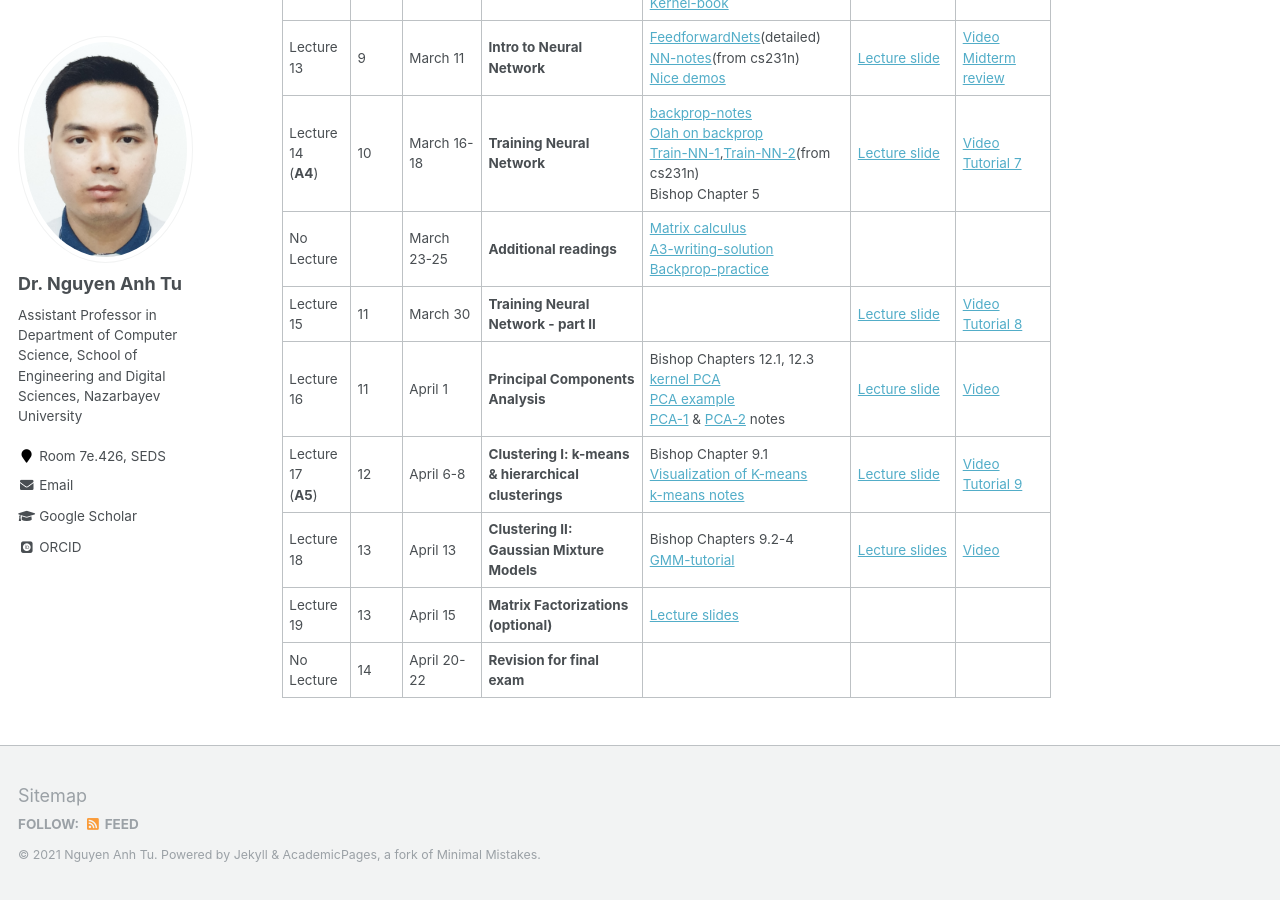
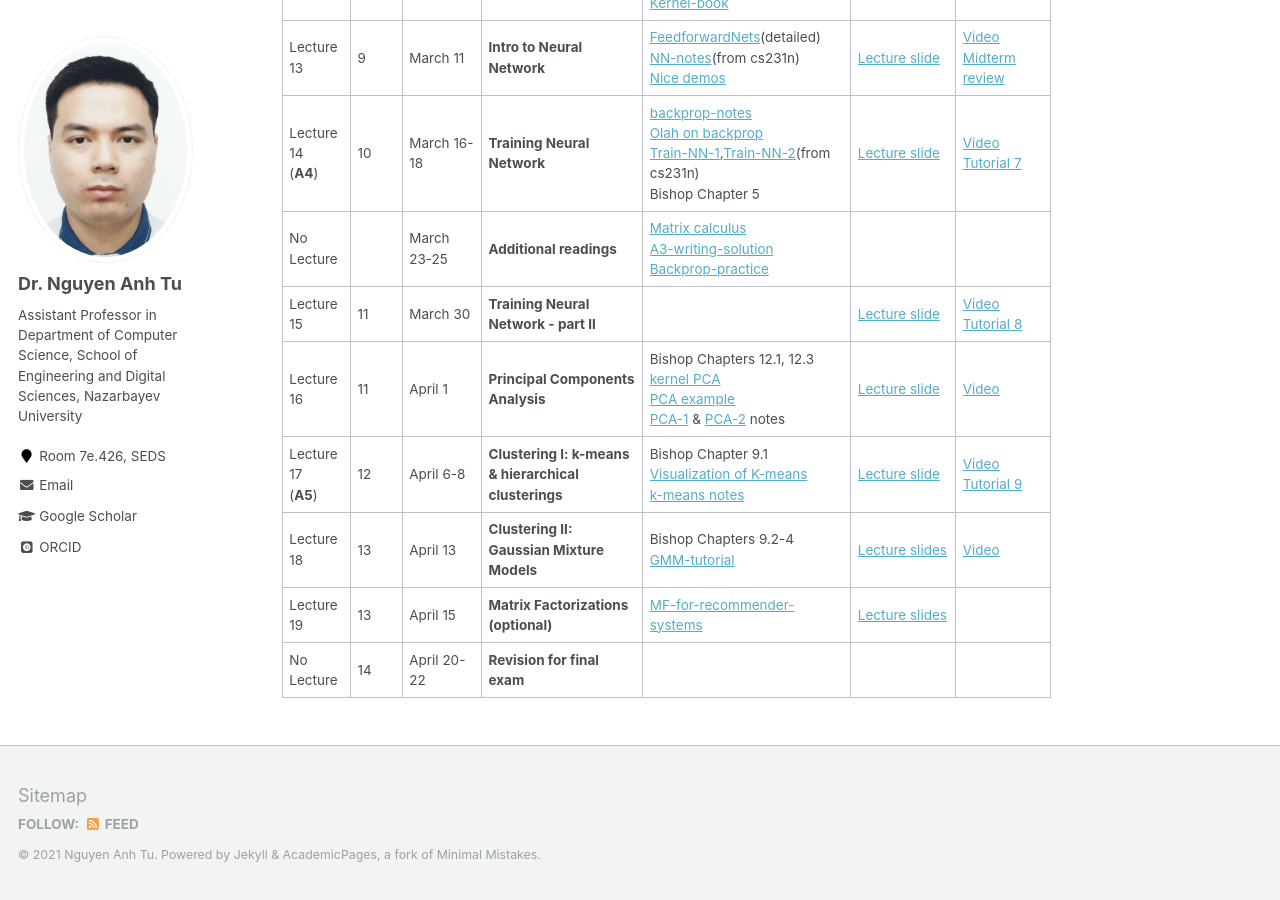
Before and after one commit to tunguyen87/seds-ml, a Jekyll site: the page built from _pages/Lecture.md, in a window 1280 px wide and 900 px high, scrolled down 1552 px. Built offline with Jekyll 4.4.1, drawn with Linux system fonts in a browser that asks for light colours; some web fonts are replaced.

Commit message:
Update Lecture.md

```diff
--- a/_pages/Lecture.md
+++ b/_pages/Lecture.md
@@ -39,5 +39,5 @@ Last day of classes: April 23
 | Lecture 16   |   11  |April 1  |    **Principal Components Analysis**   | Bishop Chapters 12.1, 12.3 <br>  [kernel PCA](https://drive.google.com/file/d/1-61CrswoeT-RFkKg1nFopRfkZTOE61EN/view?usp=sharing) <br> [PCA example](https://drive.google.com/file/d/16c094HG9KT0_1saOMht3HihoO_ObOQPx/view?usp=sharing)  <br>[PCA-1](https://drive.google.com/file/d/1G4xVRmwGSNTXxIDcoM7Bn47EK_9QJkt6/view?usp=sharing) & [PCA-2](https://drive.google.com/file/d/1NxpzJf2WIELADuDyDO3Qzg2xQvHpGhaX/view?usp=sharing) notes     |  [Lecture slide](https://drive.google.com/file/d/1vh3V8gvUFutozA9p4jZQK_VunUKCDl83/view?usp=sharing)        |  [Video](https://youtu.be/ggoePgQZOKo) |
 | Lecture 17<br>(**A5**)   |   12   |April 6-8  |   **Clustering I: k-means & hierarchical clusterings**   |  Bishop Chapter 9.1 <br>[Visualization of K-means](https://www.naftaliharris.com/blog/visualizing-k-means-clustering/) <br>[k-means notes](https://drive.google.com/file/d/1_IuuIM7sRi_vAYB1TZz_R3l5kkm0FjDv/view?usp=sharing) | [Lecture slide](https://drive.google.com/file/d/1F32hutMbojal7pxgXQxd3seh-ZZy0njj/view?usp=sharing)        |   [Video](https://youtu.be/1PLl9b8wMEU) <br> [Tutorial 9](https://drive.google.com/file/d/1jTpt43yv9u9s07IUDXPtTUw9zNz5YObw/view?usp=sharing)     |
 | Lecture 18   |   13   |April 13    |   **Clustering II: Gaussian Mixture Models**      | Bishop Chapters 9.2-4 <br>[GMM-tutorial](https://www.analyticsvidhya.com/blog/2019/10/gaussian-mixture-models-clustering/)       |  [Lecture slides](https://drive.google.com/file/d/1ftQipU-d-kZqpPfowER9iNMUj2fbcBje/view?usp=sharing)   |  [Video](https://youtu.be/rs89E7Qb_Qs)            |
-| Lecture 19   |   13   |April 15    |   **Matrix Factorizations (optional)**                    |  [Lecture slides](https://drive.google.com/file/d/1jF1yN6vmgltVv9MGViRrY2JWlRdpjMF9/view?usp=sharing)             |          |              |
+| Lecture 19   |   13   |April 15    |   **Matrix Factorizations (optional)**            |  [MF-for-recommender-systems](https://drive.google.com/file/d/1btVHJzORNavN4VN1ZJI0qGtNge9GZxZq/view?usp=sharing)             | [Lecture slides](https://drive.google.com/file/d/1jF1yN6vmgltVv9MGViRrY2JWlRdpjMF9/view?usp=sharing)         |              |
 | No Lecture    |   14   |April 20-22    |  **Revision for final exam**                     |                    |          |              |
```
